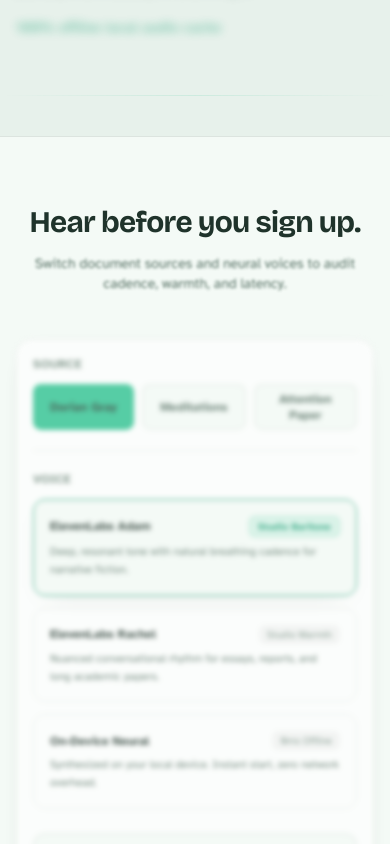
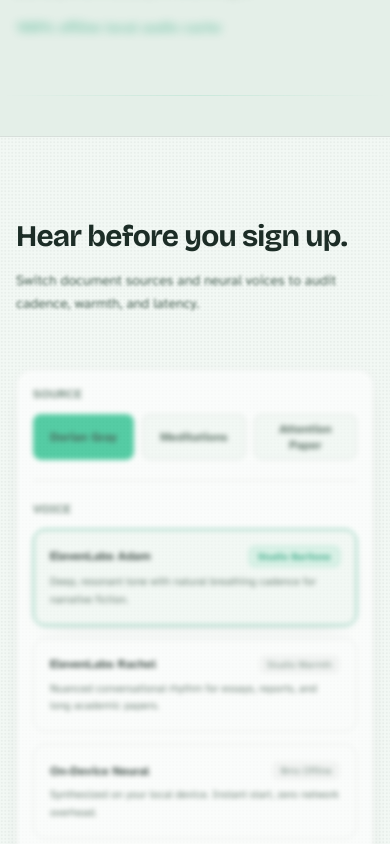
Before and after one commit to LDrago-zae/AudioBy, a Next.js app in the folder web/: page / in a window 390 px wide. Shown: the part 2720-3564 px from the top of the page. Built offline with nearby package versions, Linux system fonts and the light colour scheme; no server answers.

Commit message:
refactor: update global styles and component layouts for improved aesthetics and responsiveness; enhance accessibility features and refine color variables for better visual consistency

```diff
--- a/web/src/app/globals.css
+++ b/web/src/app/globals.css
@@ -3,19 +3,20 @@
 @tailwind utilities;
 
 :root {
-  --background: #e7f1eb;
-  --foreground: #0a1f16;
-  --surface: #f4faf6;
+  --background: #e4efe8;
+  --foreground: #071912;
+  --surface: #f2f8f4;
   --surface-raised: #ffffff;
-  --ink-muted: #3d5a4c;
-  --ink-faint: #5f7a6c;
-  --border-subtle: rgba(10, 31, 22, 0.1);
+  --ink-muted: #2f4a3c;
+  --ink-faint: #4d6a5c;
+  --border-subtle: rgba(7, 25, 18, 0.11);
   --accent: #059669;
   --accent-bright: #10b981;
   --accent-ink: #042f1e;
   --selection: #10b981;
-  --hero-glow: rgba(16, 185, 129, 0.22);
-  --field: #0d2920;
+  --hero-glow: rgba(16, 185, 129, 0.28);
+  --field: #0a221a;
+  --caret: #059669;
 }
 
 .dark {
@@ -30,8 +31,9 @@
   --accent-bright: #34d399;
   --accent-ink: #042f1e;
   --selection: #10b981;
-  --hero-glow: rgba(16, 185, 129, 0.18);
+  --hero-glow: rgba(16, 185, 129, 0.2);
   --field: #06140f;
+  --caret: #34d399;
 }
 
 * {
@@ -40,6 +42,7 @@
 
 html {
   scroll-behavior: smooth;
+  scrollbar-color: color-mix(in srgb, var(--accent) 40%, transparent) var(--background);
 }
 
 body {
@@ -48,6 +51,7 @@ body {
   overflow-x: hidden;
   -webkit-font-smoothing: antialiased;
   -moz-osx-font-smoothing: grayscale;
+  caret-color: var(--caret);
 }
 
 ::selection {
@@ -60,34 +64,49 @@ body {
   outline-offset: 3px;
 }
 
-/* Full-bleed listening field behind the hero */
+a {
+  text-underline-offset: 0.18em;
+}
+
+/* Full-bleed listening field — stays dark through the brand/CTA plane */
 .hero-field {
   background:
-    radial-gradient(ellipse 90% 70% at 50% 0%, var(--hero-glow), transparent 58%),
-    linear-gradient(180deg, var(--field) 0%, var(--background) 78%);
+    radial-gradient(ellipse 85% 55% at 50% 18%, var(--hero-glow), transparent 62%),
+    linear-gradient(
+      180deg,
+      #061510 0%,
+      var(--field) 42%,
+      color-mix(in srgb, var(--field) 72%, var(--background)) 78%,
+      var(--background) 100%
+    );
 }
 
 .dark .hero-field {
   background:
-    radial-gradient(ellipse 80% 60% at 50% -5%, var(--hero-glow), transparent 55%),
-    linear-gradient(180deg, #020605 0%, var(--background) 72%);
+    radial-gradient(ellipse 75% 50% at 50% 12%, var(--hero-glow), transparent 58%),
+    linear-gradient(180deg, #020605 0%, #06140f 48%, var(--background) 100%);
 }
 
 .paper-grain {
   background-image:
-    radial-gradient(rgba(10, 31, 22, 0.04) 0.6px, transparent 0.6px);
-  background-size: 3px 3px;
+    radial-gradient(rgba(7, 25, 18, 0.045) 0.65px, transparent 0.65px);
+  background-size: 3.5px 3.5px;
 }
 
 .dark .paper-grain {
   background-image:
-    radial-gradient(rgba(232, 245, 238, 0.035) 0.6px, transparent 0.6px);
+    radial-gradient(rgba(232, 245, 238, 0.04) 0.65px, transparent 0.65px);
 }
 
 .hero-char,
 .split-word {
   display: inline-block;
   will-change: transform, opacity;
+  color: inherit;
+}
+
+.hero-char {
+  color: #ffffff;
 }
 
 .split-word + .split-word {
@@ -97,12 +116,17 @@ body {
 [data-hero-player] {
   transform-style: preserve-3d;
   will-change: transform;
-  cursor: grab;
   touch-action: pan-y;
 }
 
-[data-hero-player]:active {
-  cursor: grabbing;
+@media (pointer: fine) {
+  [data-hero-player] {
+    cursor: grab;
+  }
+
+  [data-hero-player]:active {
+    cursor: grabbing;
+  }
 }
 
 [data-spring-hover] {
@@ -116,6 +140,16 @@ body {
 
 .section-rule {
   border-color: var(--border-subtle);
+}
+
+/* Listening-field bars sit under copy; mask keeps them from fighting the brand */
+.hero-bars {
+  mask-image: linear-gradient(180deg, transparent 0%, black 38%, black 78%, transparent 100%);
+  -webkit-mask-image: linear-gradient(180deg, transparent 0%, black 38%, black 78%, transparent 100%);
+}
+
+.hero-bar {
+  box-shadow: 0 10px 22px -10px rgba(16, 185, 129, 0.55);
 }
 
 ::-webkit-scrollbar {
--- a/web/src/app/layout.tsx
+++ b/web/src/app/layout.tsx
@@ -20,7 +20,7 @@ const body = Atkinson_Hyperlegible({
 export const viewport: Viewport = {
   themeColor: [
     { media: "(prefers-color-scheme: dark)", color: "#050A08" },
-    { media: "(prefers-color-scheme: light)", color: "#E7F1EB" },
+    { media: "(prefers-color-scheme: light)", color: "#E4EFE8" },
   ],
   width: "device-width",
   initialScale: 1,
--- a/web/src/components/CraftManifesto.tsx
+++ b/web/src/components/CraftManifesto.tsx
@@ -14,19 +14,19 @@ export const CraftManifesto: React.FC = () => {
         (revealRef as React.MutableRefObject<HTMLElement | null>).current = node;
         (splitRef as React.MutableRefObject<HTMLElement | null>).current = node;
       }}
-      className="py-16 sm:py-24 border-t border-[var(--border-subtle)] bg-leaf-surface paper-grain"
+      className="py-20 sm:py-28 border-t border-[var(--border-subtle)] bg-leaf-surface paper-grain"
     >
       <div className="mx-auto max-w-3xl px-4 sm:px-6">
         <h2
           data-split
-          className="font-display text-2xl sm:text-4xl font-bold tracking-tight text-leaf-ink leading-tight"
+          className="font-display text-2xl sm:text-[2.65rem] font-bold tracking-tight text-leaf-ink leading-[1.12]"
         >
           Books are meant to be understood, not abandoned to fatigue.
         </h2>
 
         <div
           data-reveal
-          className="mt-6 sm:mt-8 space-y-4 text-sm sm:text-base text-leaf-muted leading-relaxed max-w-measure"
+          className="mt-8 sm:mt-10 space-y-5 text-sm sm:text-base text-leaf-muted leading-relaxed max-w-measure"
         >
           <p>
             We love books and research, but staring at displays for ten hours makes another fifty pages of dense PDF in the evening almost impossible.
--- a/web/src/components/FAQSection.tsx
+++ b/web/src/components/FAQSection.tsx
@@ -60,29 +60,29 @@ export const FAQSection: React.FC = () => {
         (revealRef as React.MutableRefObject<HTMLElement | null>).current = node;
         (splitRef as React.MutableRefObject<HTMLElement | null>).current = node;
       }}
-      className="py-16 sm:py-24 border-t border-[var(--border-subtle)] bg-leaf-surface"
+      className="py-20 sm:py-28 border-t border-[var(--border-subtle)] bg-leaf-surface"
     >
       <div className="mx-auto max-w-3xl px-4 sm:px-6">
         <h2
           data-split
-          className="font-display text-3xl sm:text-4xl font-bold tracking-tight text-leaf-ink text-center mb-10 sm:mb-14"
+          className="font-display text-3xl sm:text-4xl font-bold tracking-tight text-leaf-ink mb-12 sm:mb-16 leading-[1.1]"
         >
           Questions, answered plainly.
         </h2>
 
-        <div className="space-y-2">
+        <div className="divide-y divide-[var(--border-subtle)] border-y border-[var(--border-subtle)]">
           {FAQS.map((item, idx) => {
             const open = openIndex === idx;
             return (
               <div
                 key={item.q}
                 data-reveal
-                className="rounded-xl border border-[var(--border-subtle)] bg-leaf-raised overflow-hidden"
+                className="overflow-hidden"
               >
                 <button
                   type="button"
                   onClick={() => setOpenIndex(open ? null : idx)}
-                  className="w-full flex items-center justify-between gap-4 px-4 sm:px-5 py-4 text-left"
+                  className="w-full flex items-center justify-between gap-4 py-5 text-left hover:text-emerald-dark dark:hover:text-emerald transition-colors"
                   aria-expanded={open}
                 >
                   <span className="font-display text-sm sm:text-base font-bold text-leaf-ink pr-2">
@@ -96,13 +96,13 @@ export const FAQSection: React.FC = () => {
                   ref={(el) => {
                     panelsRef.current[idx] = el;
                   }}
-                  className="overflow-hidden border-t border-[var(--border-subtle)]"
+                  className="overflow-hidden"
                   style={{
                     height: idx === 0 ? "auto" : "0px",
                     opacity: idx === 0 ? 1 : 0,
                   }}
                 >
-                  <div className="px-4 sm:px-5 pb-4 pt-3 text-sm text-leaf-muted leading-relaxed">
+                  <div className="pb-5 text-sm text-leaf-muted leading-relaxed max-w-measure">
                     {item.a}
                   </div>
                 </div>
--- a/web/src/components/InteractivePlayer.tsx
+++ b/web/src/components/InteractivePlayer.tsx
@@ -148,24 +148,24 @@ export const InteractivePlayer: React.FC = () => {
     <section
       id="lab"
       ref={ref}
-      className="py-16 sm:py-24 border-t border-[var(--border-subtle)] bg-leaf-surface"
+      className="py-20 sm:py-28 border-t border-[var(--border-subtle)] bg-leaf-surface paper-grain"
     >
       <div className="mx-auto max-w-5xl px-4 sm:px-6">
-        <div className="text-center max-w-2xl mx-auto">
+        <div className="max-w-2xl">
           <h2
             data-reveal
-            className="font-display text-3xl sm:text-5xl font-bold tracking-tight text-leaf-ink"
+            className="font-display text-3xl sm:text-5xl font-bold tracking-tight text-leaf-ink leading-[1.08]"
           >
             Hear before you sign up.
           </h2>
-          <p data-reveal className="mt-3 text-sm sm:text-base text-leaf-muted">
+          <p data-reveal className="mt-4 text-sm sm:text-base text-leaf-muted max-w-measure leading-relaxed">
             Switch document sources and neural voices to audit cadence, warmth, and latency.
           </p>
         </div>
 
         <div
           data-reveal
-          className="mt-10 sm:mt-12 rounded-2xl border border-[var(--border-subtle)] bg-leaf-raised p-4 sm:p-8 shadow-soft"
+          className="mt-12 sm:mt-14 rounded-2xl border border-[var(--border-subtle)] bg-leaf-raised p-4 sm:p-8 shadow-soft"
         >
           <div className="flex flex-col sm:flex-row items-start sm:items-center justify-between gap-3 pb-5 border-b border-[var(--border-subtle)]">
             <span className="text-xs font-semibold text-leaf-faint uppercase tracking-wide">
```
Also changed, not shown: web/src/components/FeatureDeepDives.tsx (+13 -16 lines).
